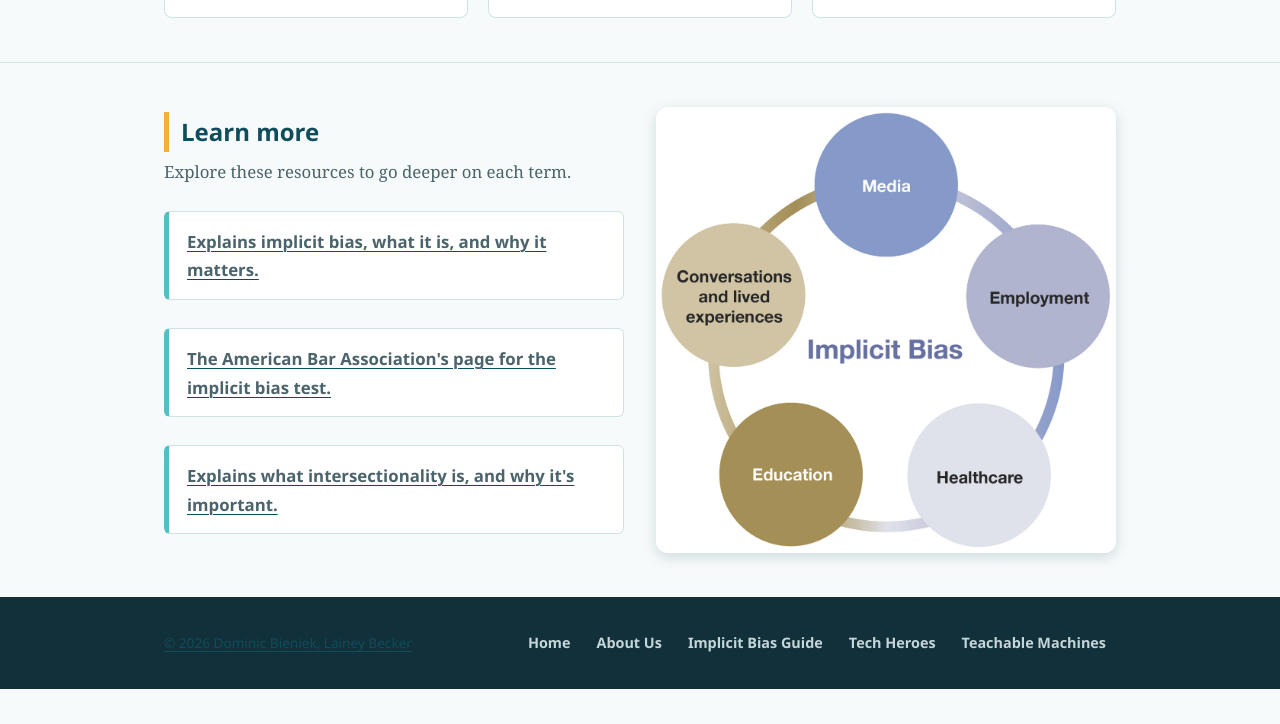
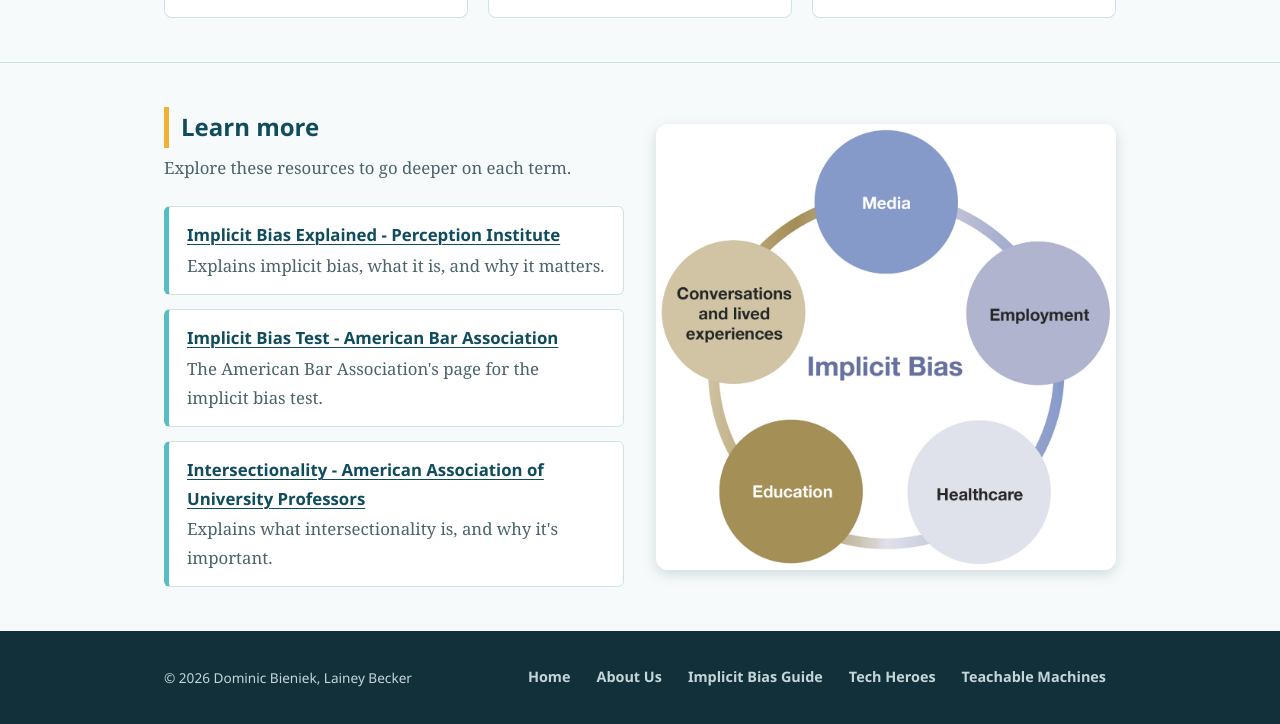
Before and after one commit to dbbieniek/LIS500Collab, a plain HTML site: page implicit-bias.html in a window 1280 px wide. Shown: the part 824-1548 px from the top of the page. Before the commit the page ends 1513 px from the top, so only its background shows below. Drawn offline with Linux system fonts and the light colour scheme.

Commit message:
Fixing broken links.

```diff
--- a/implicit-bias.html
+++ b/implicit-bias.html
@@ -45,9 +45,9 @@
     <h2>Learn more</h2>
     <p class="section-intro">Explore these resources to go deeper on each term.</p>
     <ul class="resources">
-      <li><a href="https://www.perception.org/research/implicit-bias/"><p>Explains implicit bias, what it is, and why it matters.</p></li>
-      <li><a href="https://www.americanbar.org/groups/litigation/about/diversity/task-force-implicit-bias/implicit-bias-test/"><p>The American Bar Association's page for the implicit bias test.</p></li>
-      <li><a href="https://www.aaup.org/academe/issues/104-4/what-intersectionality-and-why-it-important"><p>Explains what intersectionality is, and why it's important.</p></li>
+      <li><a href="https://www.perception.org/research/implicit-bias/">Implicit Bias Explained - Perception Institute</a><p>Explains implicit bias, what it is, and why it matters.</p></li>
+      <li><a href="https://www.americanbar.org/groups/litigation/about/diversity/task-force-implicit-bias/implicit-bias-test/">Implicit Bias Test - American Bar Association</a><p>The American Bar Association's page for the implicit bias test.</p></li>
+      <li><a href="https://www.aaup.org/academe/issues/104-4/what-intersectionality-and-why-it-important">Intersectionality - American Association of University Professors</a><p>Explains what intersectionality is, and why it's important.</p></li>
     </ul>
   </div>
   <img class="photo" src="images/implicit-biasplaceholder.jpg" alt="Intersectionality diagram">
```
